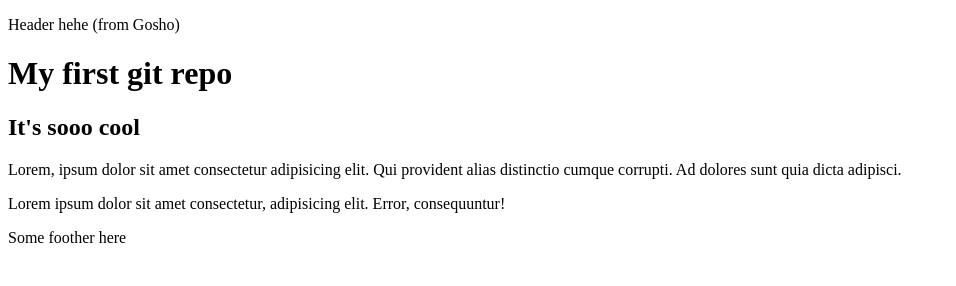
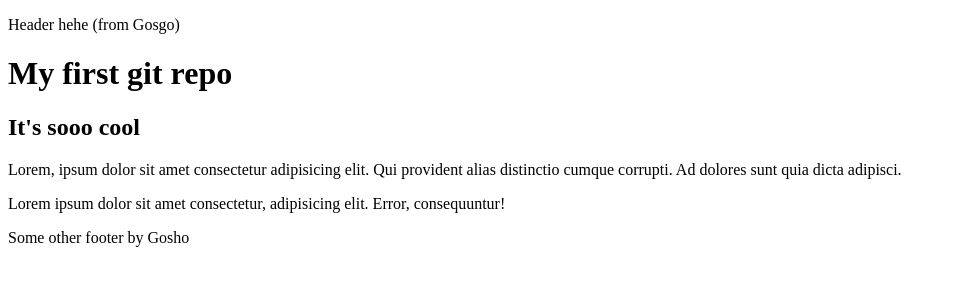
Before and after one commit to KaterinaKalaydzjhieva/common-test, a plain HTML site: page index.html in a window 1280 px wide. Shown: the whole page, without its empty margins (0-956 px from the left). Drawn offline with Linux system fonts and the light colour scheme.

Commit message:
New foother

```diff
--- a/index.html
+++ b/index.html
@@ -6,12 +6,12 @@
     <title>My first git repo</title>
 </head>
 <body>
-    <div><p>Header hehe (from Gosho)</p></div>
+    <div><p>Header hehe (from Gosgo)</p></div>
     <h1>My first git repo</h1>
     <h2>It's sooo cool</h2>
     <p>Lorem, ipsum dolor sit amet consectetur adipisicing elit. Qui provident alias distinctio cumque corrupti. Ad dolores sunt quia dicta adipisci.</p>
     <p>Lorem ipsum dolor sit amet consectetur, adipisicing elit. Error, consequuntur!</p>
-<p>Some foother here</p>
+<p>Some other footer by Gosho</p>
 </body>
 
 </html>
```
